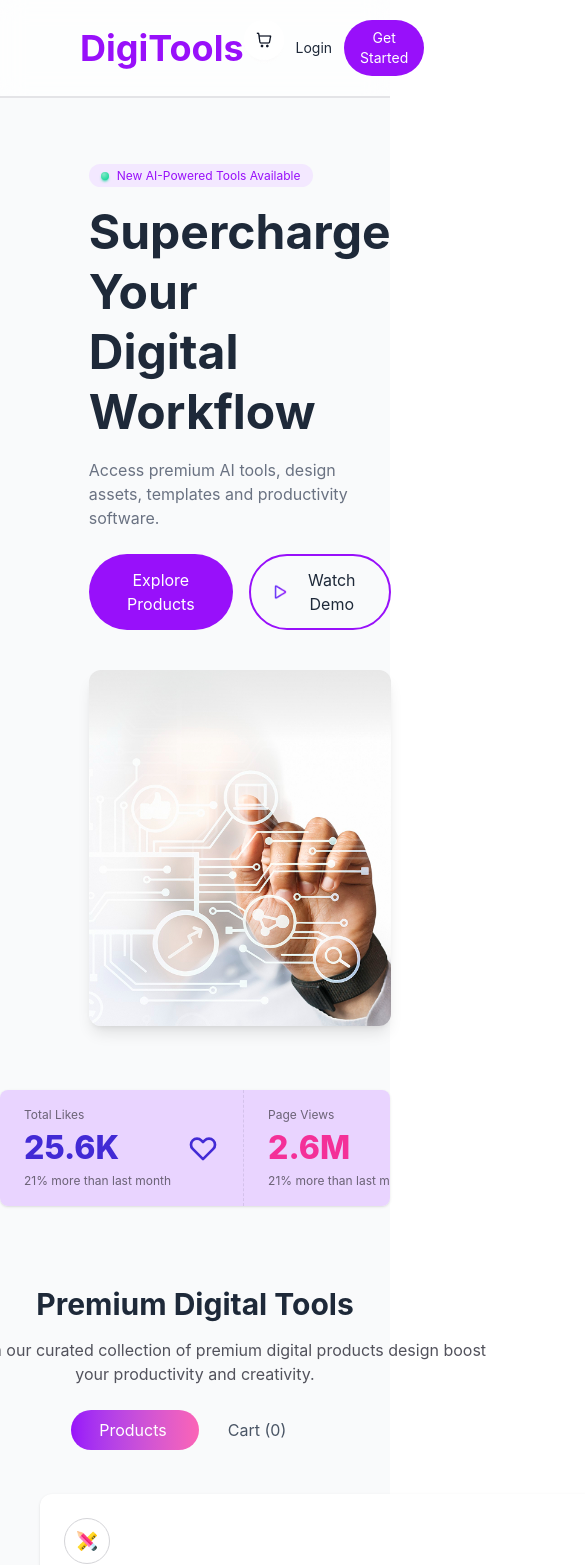
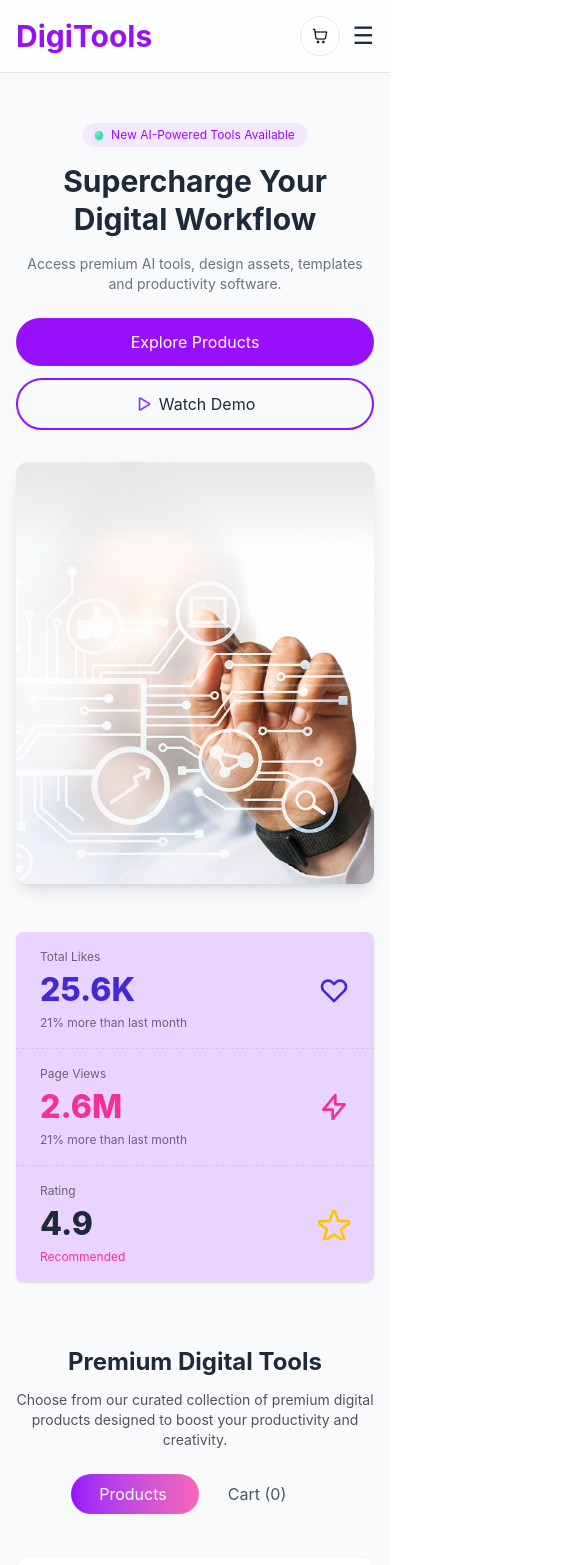
Before and after one commit to Galibmehboob/Digi-Tools, a React (Vite) app: page / in a window 390 px wide. Shown: the top 1565 px of the page, 585 px wide, since content can reach past the window. Built offline with nearby package versions, Linux system fonts and the light colour scheme.

Commit message:
responsive done

```diff
--- a/src/Component/CTA.jsx
+++ b/src/Component/CTA.jsx
@@ -1,20 +1,32 @@
 const CTA = () => {
     return (
-        <section className="bg-purple-600 text-white text-center py-16 space-y-3">
-            <h2 className="text-3xl font-bold">
+        <section className="bg-purple-600 text-white text-center py-12 md:py-16 space-y-4 px-4">
+
+            <h2 className="text-2xl md:text-3xl font-bold">
                 Ready To Transform Your Workflow?
             </h2>
-            <p className="opacity-70 w-150 mx-auto">Join thousands of professionals who are already using Digi tools to work smarter.Start your free trial today.</p>
 
-            <div className=" flex items-center justify-center gap-2">
-                <button className="mt-6 bg-white text-purple-600 px-6 py-3 rounded-full">
+            <p className="opacity-70 max-w-xl mx-auto text-sm md:text-base">
+                Join thousands of professionals who are already using Digi tools to work smarter.
+                Start your free trial today.
+            </p>
+
+            <div className="flex flex-col sm:flex-row items-center justify-center gap-3">
+
+                <button className="bg-white text-purple-600 px-6 py-3 rounded-full w-full sm:w-auto">
                     Explore Products
                 </button>
-                <button className="mt-6 border border-white bg-purple-600 text-white px-6 py-3 rounded-full">
+
+                <button className="border border-white text-white px-6 py-3 rounded-full w-full sm:w-auto">
                     View Pricing
                 </button>
+
             </div>
-            <p>14-day free trial • No credit card required • Cancel anytime</p>
+
+            <p className="text-xs md:text-sm opacity-80 px-2">
+                14-day free trial • No credit card required • Cancel anytime
+            </p>
+
         </section>
     );
 };
--- a/src/Component/CardHead.jsx
+++ b/src/Component/CardHead.jsx
@@ -2,12 +2,15 @@ import React from 'react';
 
 const CardHead = () => {
     return (
-        <div className=" mt-20 text-center items-center justify-center flex flex-col space-y-4">
-            <h2 className="text-3xl font-bold text-center">Premium Digital Tools</h2>
-            <p className="w-150 text-zinc-600">Choose from our curated collection of premium digital products design boost your productivity and creativity.</p>
+        <div className="mt-16 px-4 text-center flex flex-col items-center space-y-3">
 
+            <h2 className="text-2xl md:text-3xl font-bold">
+                Premium Digital Tools
+            </h2>
 
-
+            <p className="max-w-xl text-sm md:text-base text-zinc-600">
+                Choose from our curated collection of premium digital products designed to boost your productivity and creativity.
+            </p>
 
         </div>
     );
--- a/src/Component/Hero.jsx
+++ b/src/Component/Hero.jsx
@@ -1,8 +1,12 @@
 const Hero = () => {
     return (
-        <section className="grid md:grid-cols-2 gap-10 px-10 py-16 items-center w-9/12 mx-auto">
-            <div>
-                <span className="bg-purple-100 text-purple-600 px-3 py-1 rounded-full text-xs ">
+        <section className="grid md:grid-cols-2 gap-8 md:gap-10 px-4 md:px-10 py-12 md:py-16 items-center w-full md:w-9/12 mx-auto">
+
+
+            <div className="text-center md:text-left">
+
+
+                <span className="inline-flex items-center bg-purple-100 text-purple-600 px-3 py-1 rounded-full text-xs">
                     <div className="inline-grid *:[grid-area:1/1] mr-2">
                         <div className="status status-success animate-ping"></div>
                         <div className="status status-success"></div>
@@ -10,21 +14,26 @@ const Hero = () => {
                     New AI-Powered Tools Available
                 </span>
 
-                <h1 className="text-5xl font-bold mt-4 leading-tight">
+
+                <h1 className="text-3xl md:text-5xl font-bold mt-4 leading-tight">
                     Supercharge Your <br /> Digital Workflow
                 </h1>
 
-                <p className="mt-4 text-gray-500">
+
+                <p className="mt-4 text-gray-500 text-sm md:text-base">
                     Access premium AI tools, design assets, templates and productivity software.
                 </p>
 
-                <div className="mt-6 flex gap-4">
-                    <button className="bg-purple-600 text-white px-5 py-3 rounded-full">
+
+                <div className="mt-6 flex flex-col sm:flex-row gap-3 md:gap-4 justify-center md:justify-start">
+
+                    <button className="bg-purple-600 text-white px-5 py-3 rounded-full w-full sm:w-auto">
                         Explore Products
                     </button>
-                    <button className="group border-2 border-purple-600 px-5 py-3 rounded-full flex items-center gap-2
+
+                    <button className="group border-2 border-purple-600 px-5 py-3 rounded-full flex items-center justify-center gap-2
                     hover:bg-purple-600 hover:text-white hover:shadow-xl hover:-translate-y-1
-                    transition-all duration-300 ease-in-out">
+                    transition-all duration-300 ease-in-out w-full sm:w-auto">
 
                         <img
                             className="w-4 h-4 group-hover:invert group-hover:brightness-0 transition"
@@ -34,13 +43,18 @@ const Hero = () => {
 
                         Watch Demo
                     </button>
+
                 </div>
             </div>
 
-            <img
-                src="/banner.png"
-                className="rounded-xl shadow-lg hover:shadow-xl hover:-translate-y-1 duration-300 ease-in-out"
-            />
+
+            <div className="flex justify-center md:justify-end">
+                <img
+                    src="/banner.png"
+                    className="w-full max-w-sm md:max-w-full rounded-xl shadow-lg hover:shadow-xl hover:-translate-y-1 duration-300 ease-in-out"
+                />
+            </div>
+
         </section>
     );
 };
--- a/src/Component/Navbar.jsx
+++ b/src/Component/Navbar.jsx
@@ -1,8 +1,18 @@
+import { useState } from "react";
+
 const Navbar = ({ carts, setActiveTab }) => {
+    const [menuOpen, setMenuOpen] = useState(false);
+
     return (
-        <header className="  border-b-2 backdrop-blur-md bg-white/70 border-zinc-200 sticky top-0 z-10">
-            <div className="flex justify-between items-center px-10 py-5 mx-10">
-                <h1 className="text-4xl font-bold text-purple-600">DigiTools</h1>
+        <header className="border-b backdrop-blur-md bg-white/70 border-zinc-200 sticky top-0 z-50">
+
+            <div className="flex justify-between items-center px-4 md:px-10 py-4">
+
+
+                <h1 className="text-3xl md:text-4xl font-bold text-purple-600">
+                    DigiTools
+                </h1>
+
 
                 <nav className="hidden md:flex gap-6 text-sm">
                     <a href="#">Products</a>
@@ -12,20 +22,62 @@ const Navbar = ({ carts, setActiveTab }) => {
                     <a href="#">FAQ</a>
                 </nav>
 
-                <div className="flex gap-3">
-                    <button onClick={() => setActiveTab("cart")} className="btn btn-circle bg-white border-none relative"><img src="/shopping-cart.png" alt="" />
+
+                <div className="flex items-center gap-3">
+
+
+                    <button
+                        onClick={() => setActiveTab("cart")}
+                        className="btn btn-circle bg-white border relative"
+                    >
+                        <img src="/shopping-cart.png" alt="cart" />
+
                         {carts.length > 0 && (
-                            <span className="badge badge-sm text-white px-2 rounded-full border-none bg-red-400 absolute -top-1 -right-1 ">
+                            <span className="badge badge-sm text-white px-2 rounded-full bg-red-500 absolute -top-1 -right-1">
                                 {carts.length}
                             </span>
                         )}
                     </button>
-                    <button className="text-sm">Login</button>
-                    <button className="bg-purple-600 text-white px-4 py-2 rounded-full text-sm">
+
+
+                    <button className="hidden md:block text-sm">Login</button>
+
+
+                    <button className="hidden md:block bg-purple-600 text-white px-4 py-2 rounded-full text-sm">
                         Get Started
                     </button>
+
+
+                    <button
+                        className="md:hidden text-2xl"
+                        onClick={() => setMenuOpen(!menuOpen)}
+                    >
+                        ☰
+                    </button>
+
                 </div>
             </div>
+
+
+            {menuOpen && (
+                <div className="md:hidden px-6 pb-4 flex flex-col gap-4 text-sm border-t bg-white">
+
+                    <a href="#">Products</a>
+                    <a href="#">Features</a>
+                    <a href="#">Pricing</a>
+                    <a href="#">Testimonials</a>
+                    <a href="#">FAQ</a>
+
+
+                    <button className="text-left">Login</button>
+
+                    <button className="bg-purple-600 text-white px-4 py-2 rounded-full text-sm w-fit">
+                        Get Started
+                    </button>
+
+                </div>
+            )}
+
         </header>
     );
 };
--- a/src/Component/Products.jsx
+++ b/src/Component/Products.jsx
@@ -1,5 +1,4 @@
 import { use } from "react";
-
 import Cards from "./Cards";
 
 const Products = ({ productProm, carts, setCarts }) => {
@@ -11,17 +10,24 @@ const Products = ({ productProm, carts, setCarts }) => {
         best: "bg-yellow-100 text-yellow-600",
     };
 
+    return (
+        <section className="px-4 md:px-10 mb-10">
 
+            <div className="grid grid-cols-1 sm:grid-cols-2 lg:grid-cols-3 gap-6 mt-10 max-w-6xl mx-auto w-full">
 
+                {products.map((p, i) => (
+                    <Cards
+                        key={i}
+                        p={p}
+                        i={i}
+                        tagStyles={tagStyles}
+                        carts={carts}
+                        setCarts={setCarts}
+                    />
+                ))}
 
-    return (
-        <section className="px-10 mb-10">
+            </div>
 
-            <div className="grid md:grid-cols-3 gap-6 mt-10 w-5xl mx-auto">
-                {products.map((p, i) => (
-                    <Cards key={i} p={p} i={i} tagStyles={tagStyles} carts={carts} setCarts={setCarts}></Cards>
-                ))}
-            </div>
         </section>
     );
 };
--- a/src/Component/Stats.jsx
+++ b/src/Component/Stats.jsx
@@ -1,36 +1,16 @@
 const Stats = () => {
     return (
-        // <section className="bg-purple-600 text-white py-10">
-        //     <div className="grid md:grid-cols-3 text-center">
-        //         <div>
-        //             <h2 className="text-3xl font-bold">50K+</h2>
-        //             <p>Active Users</p>
-        //         </div>
-        //         <div>
-        //             <h2 className="text-3xl font-bold">200+</h2>
-        //             <p>Premium Tools</p>
-        //         </div>
-        //         <div>
-        //             <h2 className="text-3xl font-bold">4.9</h2>
-        //             <p>Rating</p>
-        //         </div>
-        //     </div>
-        // </section>
-        <div className="stats shadow flex mx-auto bg-purple-200">
+        <div className="w-full max-w-5xl mx-auto px-4">
+
+            <div className="stats stats-vertical md:stats-horizontal shadow bg-purple-200 w-full overflow-hidden">
+
                 <div className="stat">
                     <div className="stat-figure text-primary">
-                    <svg
-                        xmlns="http://www.w3.org/2000/svg"
-                        fill="none"
+                        <svg xmlns="http://www.w3.org/2000/svg" fill="none"
                             viewBox="0 0 24 24"
-                        className="inline-block h-8 w-8 stroke-current"
-                    >
-                        <path
-                            strokeLinecap="round"
-                            strokeLinejoin="round"
-                            strokeWidth="2"
-                            d="M4.318 6.318a4.5 4.5 0 000 6.364L12 20.364l7.682-7.682a4.5 4.5 0 00-6.364-6.364L12 7.636l-1.318-1.318a4.5 4.5 0 00-6.364 0z"
-                        ></path>
+                            className="inline-block h-8 w-8 stroke-current">
+                            <path strokeLinecap="round" strokeLinejoin="round" strokeWidth="2"
+                                d="M4.318 6.318a4.5 4.5 0 000 6.364L12 20.364l7.682-7.682a4.5 4.5 0 00-6.364-6.364L12 7.636l-1.318-1.318a4.5 4.5 0 00-6.364 0z" />
                         </svg>
                     </div>
                     <div className="stat-title">Total Likes</div>
@@ -40,18 +20,11 @@ const Stats = () => {
 
                 <div className="stat">
                     <div className="stat-figure text-secondary">
-                    <svg
-                        xmlns="http://www.w3.org/2000/svg"
-                        fill="none"
+                        <svg xmlns="http://www.w3.org/2000/svg" fill="none"
                             viewBox="0 0 24 24"
-                        className="inline-block h-8 w-8 stroke-current"
-                    >
-                        <path
-                            strokeLinecap="round"
-                            strokeLinejoin="round"
-                            strokeWidth="2"
-                            d="M13 10V3L4 14h7v7l9-11h-7z"
-                        ></path>
+                            className="inline-block h-8 w-8 stroke-current">
+                            <path strokeLinecap="round" strokeLinejoin="round" strokeWidth="2"
+                                d="M13 10V3L4 14h7v7l9-11h-7z" />
                         </svg>
                     </div>
                     <div className="stat-title">Page Views</div>
@@ -61,25 +34,20 @@ const Stats = () => {
 
                 <div className="stat">
                     <div className="stat-figure text-secondary">
-                    <svg
-                        xmlns="http://www.w3.org/2000/svg"
-                        fill="none"
+                        <svg xmlns="http://www.w3.org/2000/svg" fill="none"
                             viewBox="0 0 24 24"
                             stroke="currentColor"
-                        className="h-8 w-8 text-yellow-400"
-                    >
-                        <path
-                            strokeLinecap="round"
-                            strokeLinejoin="round"
-                            strokeWidth="2"
-                            d="M11.049 2.927c.3-.921 1.603-.921 1.902 0l2.036 6.26a1 1 0 00.95.69h6.585c.969 0 1.371 1.24.588 1.81l-5.33 3.87a1 1 0 00-.364 1.118l2.036 6.26c.3.921-.755 1.688-1.54 1.118l-5.33-3.87a1 1 0 00-1.176 0l-5.33 3.87c-.784.57-1.838-.197-1.539-1.118l2.036-6.26a1 1 0 00-.364-1.118l-5.33-3.87c-.783-.57-.38-1.81.588-1.81h6.585a1 1 0 00.95-.69l2.036-6.26z"
-                        />
+                            className="h-8 w-8 text-yellow-400">
+                            <path strokeLinecap="round" strokeLinejoin="round" strokeWidth="2"
+                                d="M11.049 2.927c.3-.921 1.603-.921 1.902 0l2.036 6.26a1 1 0 00.95.69h6.585c.969 0 1.371 1.24.588 1.81l-5.33 3.87a1 1 0 00-.364 1.118l2.036 6.26c.3.921-.755 1.688-1.54 1.118l-5.33-3.87a1 1 0 00-1.176 0l-5.33 3.87c-.784.57-1.838-.197-1.539-1.118l2.036-6.26a1 1 0 00-.364-1.118l-5.33-3.87c-.783-.57-.38-1.81.588-1.81h6.585a1 1 0 00.95-.69l2.036-6.26z" />
                         </svg>
                     </div>
                     <div className="stat-title">Rating</div>
                     <div className="stat-value">4.9</div>
                     <div className="stat-desc text-secondary">Recommended</div>
                 </div>
+
+            </div>
         </div>
     );
 };
--- a/src/Component/Steps.jsx
+++ b/src/Component/Steps.jsx
@@ -1,37 +1,68 @@
 const Steps = () => {
     return (
-        <section className="px-10 py-16 bg-gray-100">
+        <section className="px-4 md:px-10 py-16 bg-gray-100">
+
             <div className="text-center space-y-2">
-                <h2 className="text-3xl font-bold ">Get Started In 3 Steps</h2>
-                <p className="text-zinc-500">Start using premium digital tools in minutes, not hours.</p>
+                <h2 className="text-2xl md:text-3xl font-bold">
+                    Get Started In 3 Steps
+                </h2>
+                <p className="text-sm md:text-base text-zinc-500">
+                    Start using premium digital tools in minutes, not hours.
+                </p>
             </div>
-            <div className="grid md:grid-cols-3 gap-6 mt-10 text-center w-5xl mx-auto ">
-                <div className="bg-white space-y-3 shadow px-6 py-24 rounded-xl flex flex-col items-center justify-center ">
-                    <div className="relative bottom-20 left-30 flex items-center justify-center h-12 w-12 rounded-full bg-purple-600 text-white text-lg font-semibold">
+
+            <div className="grid grid-cols-1 md:grid-cols-3 gap-6 mt-10 text-center max-w-6xl mx-auto w-full">
+
+                <div className="bg-white space-y-3 shadow px-6 py-16 md:py-24 rounded-xl flex flex-col items-center justify-center">
+
+                    <div className="relative bottom-10 md:bottom-20 left-0 md:left-0 flex items-center justify-center h-10 w-10 md:h-12 md:w-12 rounded-full bg-purple-600 text-white text-sm md:text-lg font-semibold">
                         01
                     </div>
-                    <img className="w-16 bg-purple-200 p-3 rounded-full" src="/user.png" alt="" />
-                    <h2>Create Account</h2>
-                    <p>Sign up for free in seconds. No credit card required to get started.</p>
+
+                    <img className="w-14 md:w-16 bg-purple-200 p-3 rounded-full" src="/user.png" alt="" />
+
+                    <h2 className="text-sm md:text-base">Create Account</h2>
+
+                    <p className="text-xs md:text-sm text-gray-600">
+                        Sign up for free in seconds. No credit card required to get started.
+                    </p>
+
                 </div>
-                <div className="bg-white space-y-3 shadow  px-6 py-24 rounded-xl flex flex-col items-center justify-center ">
-                    <div className="relative bottom-20 left-30  flex items-center justify-center h-12 w-12 rounded-full bg-purple-600 text-white text-lg font-semibold">
+
+                <div className="bg-white space-y-3 shadow px-6 py-16 md:py-24 rounded-xl flex flex-col items-center justify-center">
+
+                    <div className="relative bottom-10 md:bottom-20 left-0 md:left-0 flex items-center justify-center h-10 w-10 md:h-12 md:w-12 rounded-full bg-purple-600 text-white text-sm md:text-lg font-semibold">
                         02
                     </div>
-                    <img className="w-16 bg-purple-200 p-3 rounded-full" src="/package.png" alt="" />
-                    <h2>Choose Products</h2>
-                    <p>Browse our catalog and select the tools that fit your needs.</p>
+
+                    <img className="w-14 md:w-16 bg-purple-200 p-3 rounded-full" src="/package.png" alt="" />
+
+                    <h2 className="text-sm md:text-base">Choose Products</h2>
+
+                    <p className="text-xs md:text-sm text-gray-600">
+                        Browse our catalog and select the tools that fit your needs.
+                    </p>
+
                 </div>
-                <div className="bg-white space-y-3 shadow px-6 py-24 rounded-xl flex flex-col items-center justify-center ">
-                    <div className="relative bottom-20 left-30  flex items-center justify-center h-12 w-12 rounded-full bg-purple-600 text-white text-lg font-semibold">
+
+                <div className="bg-white space-y-3 shadow px-6 py-16 md:py-24 rounded-xl flex flex-col items-center justify-center">
+
+                    <div className="relative bottom-10 md:bottom-20 left-0 md:left-0 flex items-center justify-center h-10 w-10 md:h-12 md:w-12 rounded-full bg-purple-600 text-white text-sm md:text-lg font-semibold">
                         03
                     </div>
-                    <img className="w-16 bg-purple-200 p-3 rounded-full" src="/rocket.png" alt="" />
-                    <h2>Start Creating</h2>
-                    <p>Download and start using your premium tools immediately.</p>
+
+                    <img className="w-14 md:w-16 bg-purple-200 p-3 rounded-full" src="/rocket.png" alt="" />
+
+                    <h2 className="text-sm md:text-base">Start Creating</h2>
+
+                    <p className="text-xs md:text-sm text-gray-600">
+                        Download and start using your premium tools immediately.
+                    </p>
+
                 </div>
 
             </div>
+
         </section>
     );
 };
```
Also changed, not shown: src/Component/Pricing.jsx (+34 -21 lines). Lines whose indentation alone changed are shown as unchanged.
